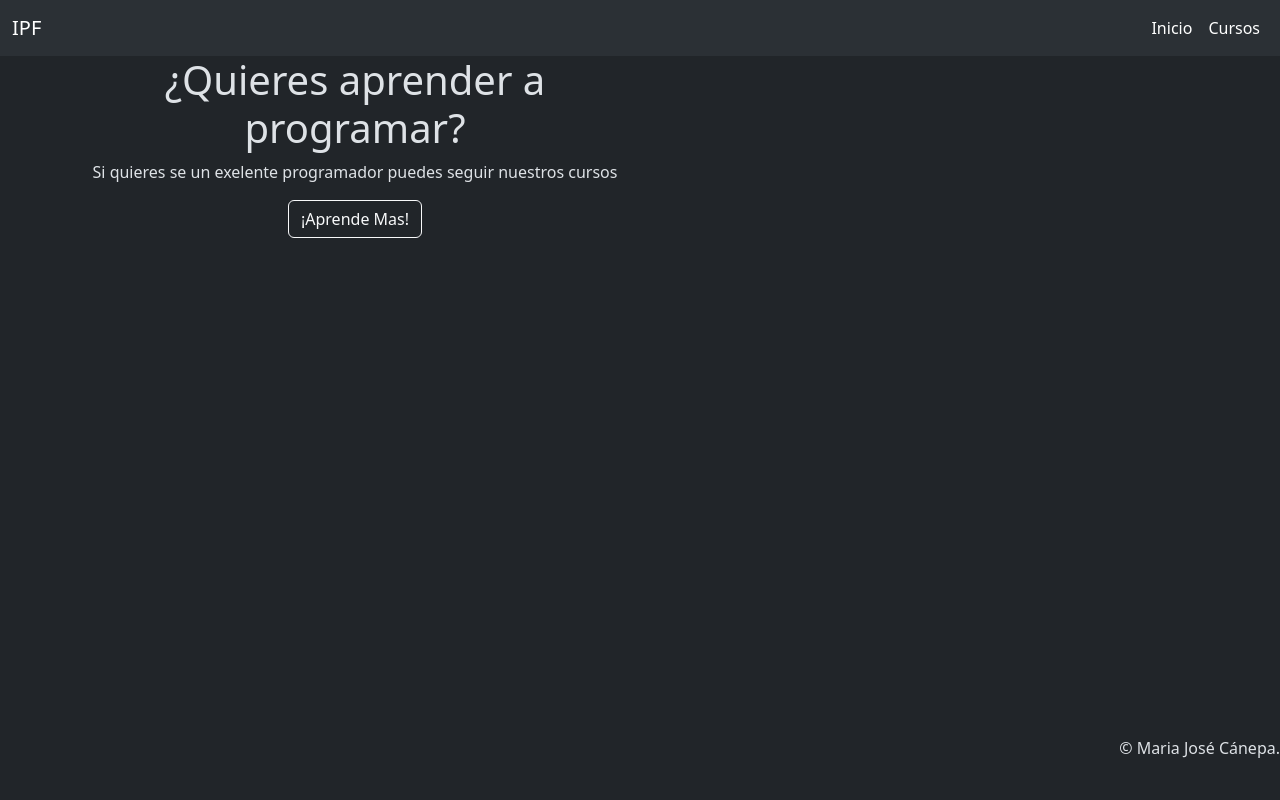
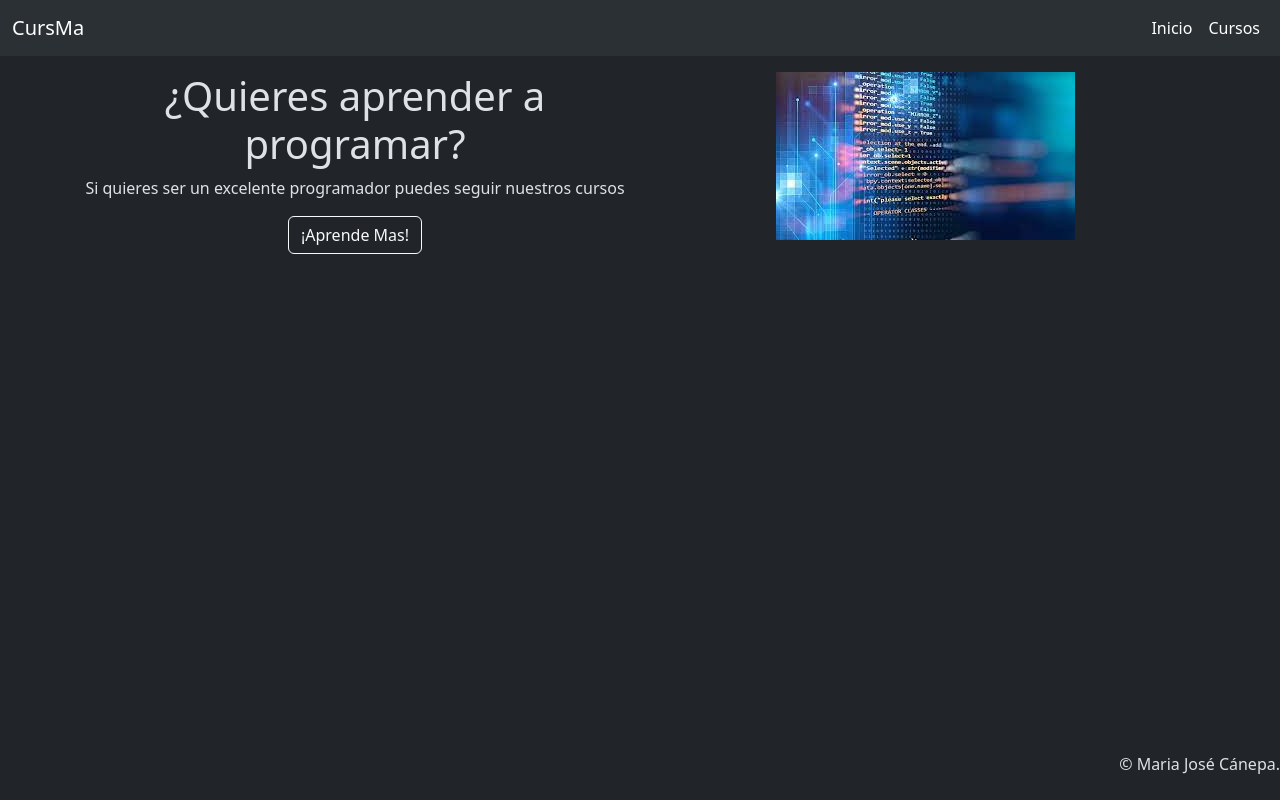
Before and after one commit to MajoCanepa/Actividad-3-Bootstrap-, a plain HTML site: page index.html in a window 1280 px wide. Drawn offline with nearby package versions, Linux system fonts and the light colour scheme.

Commit message:
Modifique titulo navbar-brand

```diff
--- a/index.html
+++ b/index.html
@@ -11,7 +11,7 @@
     <header>
       <nav class="navbar navbar-expand-lg bg-body-tertiary">
           <div class="container-fluid">
-            <a class="navbar-brand" href="index.html">IPF</a>
+            <a class="navbar-brand" href="index.html">CursMa</a>
             <button class="navbar-toggler" type="button" data-bs-toggle="collapse" data-bs-target="#navbarSupportedContent" aria-controls="navbarSupportedContent" aria-expanded="false" aria-label="Toggle navigation">
               <span class="navbar-toggler-icon"></span>
             </button>
@@ -31,17 +31,17 @@
 
 <main>
   <article style="height: 85vh;">
-    <section class="container text-center">
+    <section class="container text-center mt-3">
       <div class="row">
         <div class="col-6">
           <h1>¿Quieres aprender a programar?</h1>
-          <p>Si quieres se un exelente programador puedes seguir nuestros cursos</p>
+          <p>Si quieres ser un excelente programador puedes seguir nuestros cursos</p>
           <form action="cursos.html">
             <button class="btn btn-outline-light" type="submit">¡Aprende Mas!</button>
           </form>
         </div>
         <div class="col-6">
-          <img src="" alt="">
+          <img src="img/imgMain.jfif" alt="">
         </div>
       </div>
 
```
